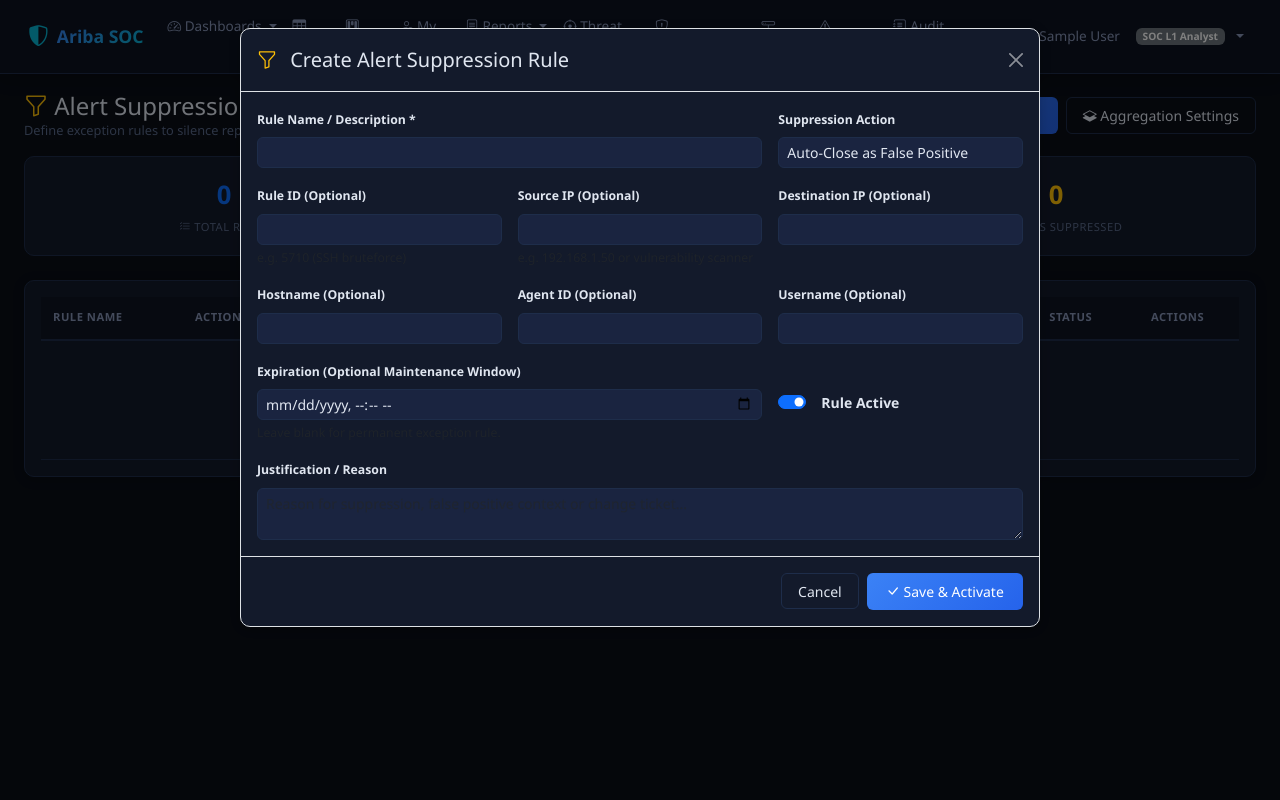
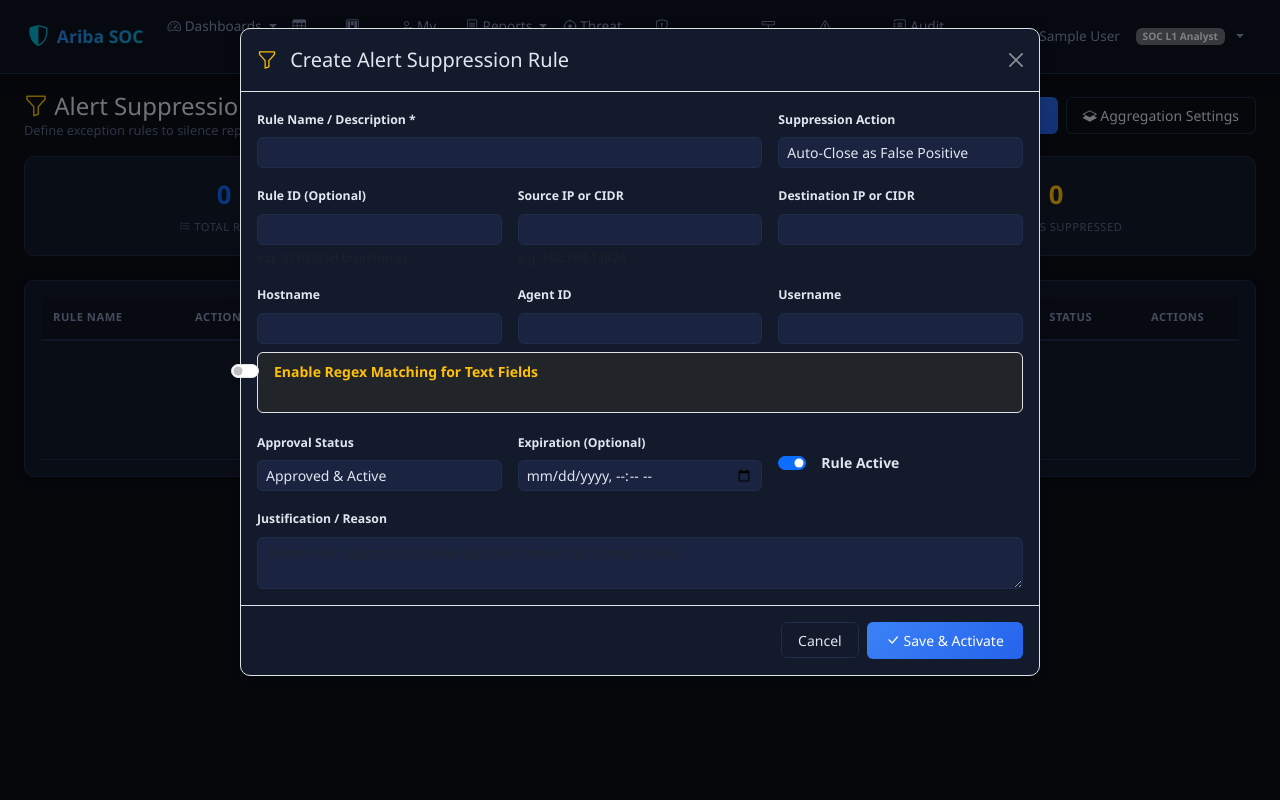
Before and after one commit to boniyeamincse/ariba_soc, a Django app: page /settings/suppression/ in a window 1280 px wide, after a click on "Add Suppression Rule". Run offline with Django 4.2, Linux system fonts and the light colour scheme; the visitor is signed in with stand-in values (Sample User, id 1); data comes from the database, SQL or seed files in the repository; data that the repository does not hold is empty; some libraries are stand-ins or nearby versions.

Commit message:
Settings: Implement Advanced Suppression Rules (Phase 1 & 5)
- Added Regex toggle support for text fields (Username, Hostname) in AlertSuppressionRule.
- Upgraded IP matching to support CIDR subnets using ipaddress module.
- Refactored suppression evaluation logic directly into AlertSuppressionRule.matches().
- Added Approval Status field to suppression rules for Phase 5 Maker/Checker workflow.
- Updated create/edit Modals to support new matching options.

```diff
--- a/ariba_soc/settings_manager/forms.py
+++ b/ariba_soc/settings_manager/forms.py
@@ -267,7 +267,8 @@ class AlertSuppressionRuleForm(forms.ModelForm):
         model = AlertSuppressionRule
         fields = [
             'name', 'action', 'rule_id', 'source_ip', 'destination_ip',
-            'hostname', 'agent_id', 'username', 'reason', 'expires_at', 'is_active'
+            'hostname', 'agent_id', 'username', 'is_regex', 'reason',
+            'expires_at', 'status', 'is_active'
         ]
         widgets = {
             'expires_at': forms.DateTimeInput(attrs={'type': 'datetime-local', 'class': 'form-control form-control-sm'}),
--- a/ariba_soc/settings_manager/models.py
+++ b/ariba_soc/settings_manager/models.py
@@ -468,17 +468,25 @@ class AlertSuppressionRule(models.Model):
         ('DROP', 'Drop (Do not ingest alert)'),
     ]
 
+    STATUS_CHOICES = [
+        ('PENDING', 'Pending Approval'),
+        ('APPROVED', 'Approved & Active'),
+        ('REJECTED', 'Rejected'),
+    ]
+
     name = models.CharField(max_length=200, help_text="Rule name / description")
     rule_id = models.CharField(max_length=50, blank=True, help_text="Rule ID to suppress (e.g. 5710, or blank for any)")
-    source_ip = models.CharField(max_length=100, blank=True, help_text="Source IP to match (blank for any)")
-    destination_ip = models.CharField(max_length=100, blank=True, help_text="Destination IP to match (blank for any)")
-    hostname = models.CharField(max_length=255, blank=True, help_text="Hostname or keyword to match (blank for any)")
-    agent_id = models.CharField(max_length=50, blank=True, help_text="Agent ID to match (blank for any)")
-    username = models.CharField(max_length=150, blank=True, help_text="Username to match (blank for any)")
+    source_ip = models.CharField(max_length=100, blank=True, help_text="Source IP or CIDR (e.g. 10.0.0.0/24)")
+    destination_ip = models.CharField(max_length=100, blank=True, help_text="Destination IP or CIDR")
+    hostname = models.CharField(max_length=255, blank=True, help_text="Hostname to match (supports regex if enabled)")
+    agent_id = models.CharField(max_length=50, blank=True, help_text="Agent ID to match")
+    username = models.CharField(max_length=150, blank=True, help_text="Username to match (supports regex if enabled)")
+    is_regex = models.BooleanField(default=False, help_text="Evaluate text fields (Hostname, Username) as Regular Expressions")
     action = models.CharField(max_length=20, choices=ACTION_CHOICES, default='AUTO_CLOSE', help_text="Action to take when alert matches")
     reason = models.TextField(blank=True, help_text="Business justification / False positive rationale / Change ticket")
     created_by = models.ForeignKey(User, on_delete=models.SET_NULL, null=True, blank=True, related_name='suppression_rules')
-    expires_at = models.DateTimeField(null=True, blank=True, help_text="Optional expiration date/time (e.g. for maintenance windows)")
+    expires_at = models.DateTimeField(null=True, blank=True, help_text="Optional expiration date/time")
+    status = models.CharField(max_length=20, choices=STATUS_CHOICES, default='APPROVED', help_text="Approval status (Phase 5)")
     is_active = models.BooleanField(default=True, help_text="Enable or disable this suppression rule")
     match_count = models.PositiveIntegerField(default=0, help_text="Number of alerts suppressed by this rule")
     created_at = models.DateTimeField(auto_now_add=True)
@@ -509,30 +517,52 @@ class AlertSuppressionRule(models.Model):
             if str(alert_data.get('rule_id') or '') != str(self.rule_id):
                 return False
 
-        if self.source_ip:
-            has_criteria = True
-            if str(alert_data.get('source_ip') or '') != str(self.source_ip):
-                return False
-
-        if self.destination_ip:
-            has_criteria = True
-            if str(alert_data.get('destination_ip') or '') != str(self.destination_ip):
-                return False
-
-        if self.hostname:
-            has_criteria = True
-            host = str(alert_data.get('hostname') or '')
-            if self.hostname.lower() not in host.lower():
-                return False
-
         if self.agent_id:
             has_criteria = True
             if str(alert_data.get('agent_id') or '') != str(self.agent_id):
                 return False
 
+        import re
+        import ipaddress
+
+        def match_ip(rule_ip, target_ip):
+            if not rule_ip: return True
+            if not target_ip: return False
+            try:
+                if '/' in rule_ip:
+                    return ipaddress.ip_address(target_ip) in ipaddress.ip_network(rule_ip)
+                return rule_ip == target_ip
+            except ValueError:
+                return rule_ip == target_ip
+
+        if self.source_ip:
+            has_criteria = True
+            if not match_ip(self.source_ip, alert_data.get('source_ip', '')):
+                return False
+
+        if self.destination_ip:
+            has_criteria = True
+            if not match_ip(self.destination_ip, alert_data.get('destination_ip', '')):
+                return False
+
+        def match_text(rule_text, target_text):
+            if not rule_text: return True
+            if not target_text: return False
+            if self.is_regex:
+                try:
+                    return bool(re.search(rule_text, target_text))
+                except re.error:
+                    return False
+            return rule_text.lower() in target_text.lower()
+
         if self.username:
             has_criteria = True
-            if str(alert_data.get('username') or '') != str(self.username):
+            if not match_text(self.username, alert_data.get('username', '')):
+                return False
+
+        if self.hostname:
+            has_criteria = True
+            if not match_text(self.hostname, alert_data.get('hostname', '')):
                 return False
 
         return has_criteria
--- a/ariba_soc/settings_manager/templates/settings_manager/suppression_rules.html
+++ b/ariba_soc/settings_manager/templates/settings_manager/suppression_rules.html
@@ -79,6 +79,7 @@
                                 {% if r.hostname %}<span class="badge bg-secondary me-1">Host: {{ r.hostname }}</span>{% endif %}
                                 {% if r.agent_id %}<span class="badge bg-secondary me-1">Agent: {{ r.agent_id }}</span>{% endif %}
                                 {% if r.username %}<span class="badge bg-secondary me-1">User: {{ r.username }}</span>{% endif %}
+                                {% if r.is_regex %}<span class="badge bg-warning text-dark border border-warning ms-1"><i class="bi bi-regex"></i> Regex</span>{% endif %}
                             </div>
                         </td>
                         <td>
@@ -99,12 +100,18 @@
                             <span class="badge bg-secondary text-info"><i class="bi bi-shield-x"></i> {{ r.match_count }}</span>
                         </td>
                         <td>
+                            {% if r.status == 'PENDING' %}
+                            <span class="badge bg-warning bg-opacity-25 text-warning">Pending</span>
+                            {% elif r.status == 'REJECTED' %}
+                            <span class="badge bg-danger bg-opacity-25 text-danger">Rejected</span>
+                            {% else %}
                             <form method="post" action="{% url 'settings:suppression_rule_toggle' r.id %}" class="d-inline">
                                 {% csrf_token %}
                                 <button type="submit" class="btn btn-sm p-0 text-decoration-none {% if r.is_active and not r.is_expired %}text-success{% else %}text-secondary{% endif %}" title="Click to toggle active state">
                                     <i class="bi {% if r.is_active and not r.is_expired %}bi-toggle-on fs-5{% else %}bi-toggle-off fs-5{% endif %}"></i>
                                 </button>
                             </form>
+                            {% endif %}
                         </td>
                         <td>
                             <div class="d-flex gap-1">
@@ -160,30 +167,40 @@
                             <div class="form-text small">e.g. 5710 (SSH bruteforce)</div>
                         </div>
                         <div class="col-md-4">
-                            <label class="form-label small fw-bold">Source IP (Optional)</label>
+                            <label class="form-label small fw-bold">Source IP or CIDR</label>
                             {{ form.source_ip }}
-                            <div class="form-text small">e.g. 192.168.1.50 or vulnerability scanner</div>
+                            <div class="form-text small">e.g. 192.168.1.0/24</div>
                         </div>
                         <div class="col-md-4">
-                            <label class="form-label small fw-bold">Destination IP (Optional)</label>
+                            <label class="form-label small fw-bold">Destination IP or CIDR</label>
                             {{ form.destination_ip }}
                         </div>
                         <div class="col-md-4">
-                            <label class="form-label small fw-bold">Hostname (Optional)</label>
+                            <label class="form-label small fw-bold">Hostname</label>
                             {{ form.hostname }}
                         </div>
                         <div class="col-md-4">
-                            <label class="form-label small fw-bold">Agent ID (Optional)</label>
+                            <label class="form-label small fw-bold">Agent ID</label>
                             {{ form.agent_id }}
                         </div>
                         <div class="col-md-4">
-                            <label class="form-label small fw-bold">Username (Optional)</label>
+                            <label class="form-label small fw-bold">Username</label>
                             {{ form.username }}
                         </div>
-                        <div class="col-md-8">
-                            <label class="form-label small fw-bold">Expiration (Optional Maintenance Window)</label>
+                        <div class="col-12 mt-2">
+                            <div class="form-check form-switch bg-dark border p-2 rounded">
+                                {{ form.is_regex }}
+                                <label class="form-check-label fw-bold ms-2 text-warning">Enable Regex Matching for Text Fields</label>
+                                <div class="form-text small ms-5">If enabled, Hostname and Username fields evaluate as standard Python Regular Expressions (e.g. ^admin.*$)</div>
+                            </div>
+                        </div>
+                        <div class="col-md-4">
+                            <label class="form-label small fw-bold">Approval Status</label>
+                            {{ form.status }}
+                        </div>
+                        <div class="col-md-4">
+                            <label class="form-label small fw-bold">Expiration (Optional)</label>
                             {{ form.expires_at }}
-                            <div class="form-text small">Leave blank for permanent exception rule.</div>
                         </div>
                         <div class="col-md-4 d-flex align-items-center mt-4">
                             <div class="form-check form-switch">
@@ -206,3 +223,14 @@
     </div>
 </div>
 {% endblock %}
+
+{% block extra_js %}
+{% if form.errors %}
+<script>
+    document.addEventListener("DOMContentLoaded", function() {
+        var createRuleModal = new bootstrap.Modal(document.getElementById('createRuleModal'));
+        createRuleModal.show();
+    });
+</script>
+{% endif %}
+{% endblock %}
```
Also changed, not shown: ariba_soc/settings_manager/templates/settings_manager/suppression_rule_edit.html (+17 -6 lines), ariba_soc/settings_manager/migrations/0016_alertsuppressionrule_is_regex_and_more.py (added).
